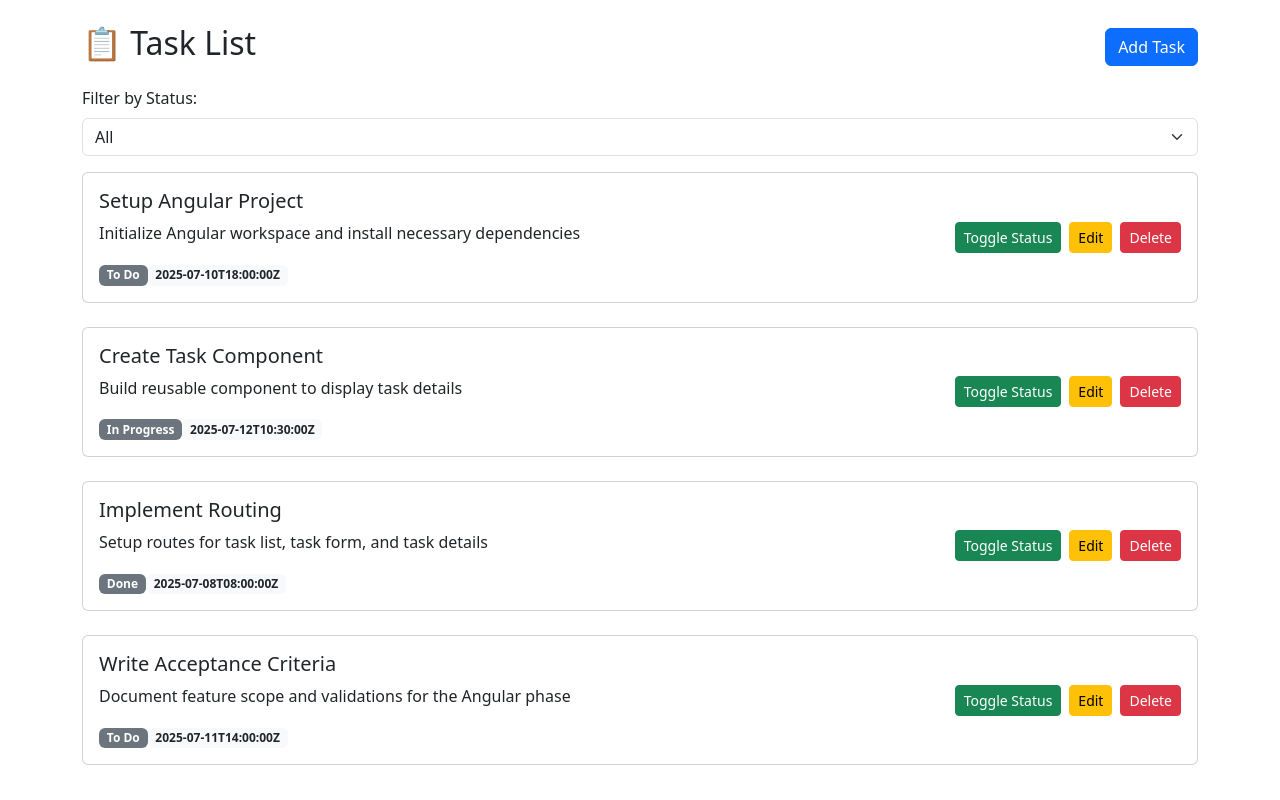
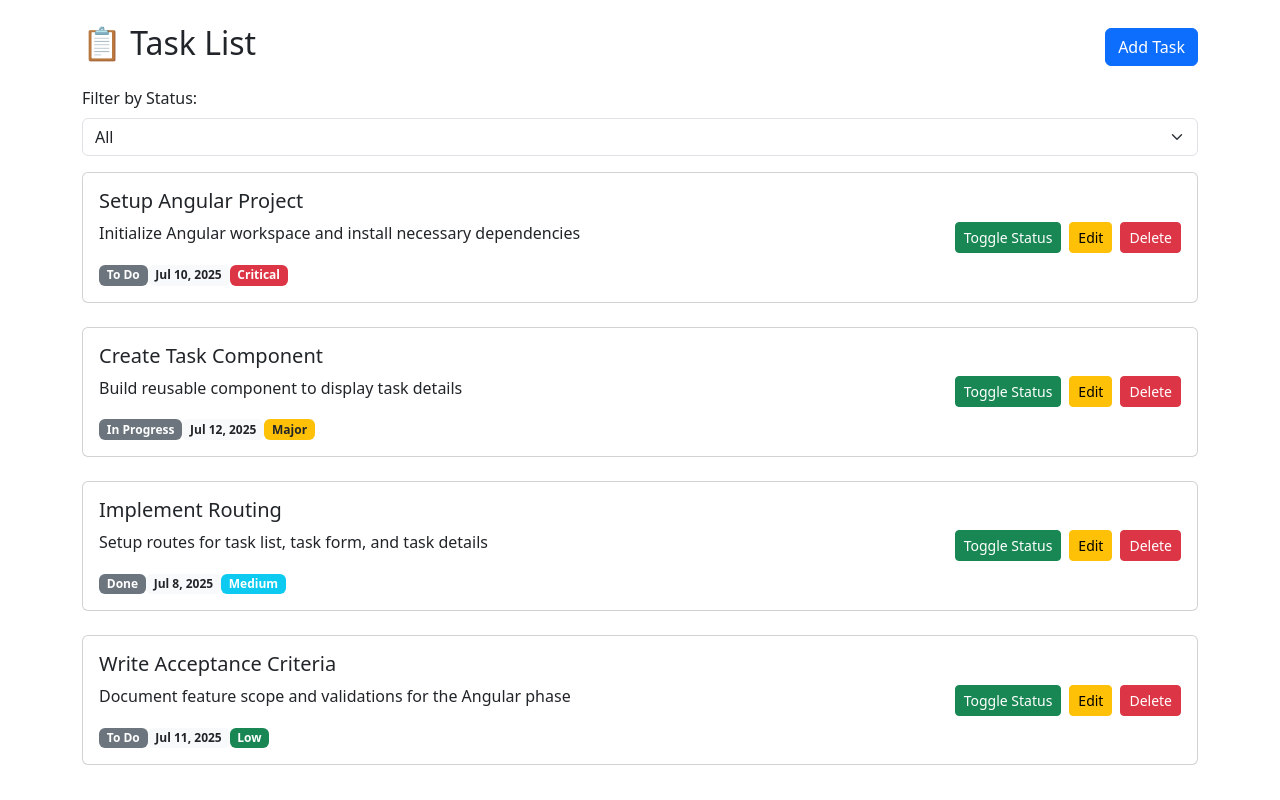
Before and after one commit to MarwanMohamed-1/TeamFlow, an Angular app: page / in a window 1280 px wide. Built offline with nearby package versions, Linux system fonts and the light colour scheme.

Commit message:
date and priority color label

```diff
--- a/src/app/components/task-item-component/task-item-component.html
+++ b/src/app/components/task-item-component/task-item-component.html
@@ -4,7 +4,18 @@
       <h5 class="card-title">{{ task.title }}</h5>
       <p class="card-text">{{ task.description }}</p>
       <span class="badge bg-secondary">{{ task.status }}</span>
-      <span class="badge bg-light text-dark">{{ task.dueDate }}</span>
+      <span class="badge bg-light text-dark">{{ task.dueDate |date }}</span>
+      @if (task.priority == 'P1') {
+        <span class="badge bg-danger text-white">Critical</span>
+      } @else if (task.priority == 'P2') {
+        <span class="badge bg-warning text-dark">Major</span>
+      } @else if (task.priority == 'P3') {
+        <span class="badge bg-info text-white">Medium</span>
+      } @else if (task.priority == 'P4') {
+        <span class="badge bg-success text-white">Low</span>
+      } @else {
+        <span class="badge bg-secondary">Unknown</span>
+      }
     </div>
     <div>
       <button class="btn btn-sm btn-success me-2" (click)="onToggleStatus()">Toggle Status</button>
--- a/src/app/components/task-item-component/task-item-component.ts
+++ b/src/app/components/task-item-component/task-item-component.ts
@@ -1,9 +1,9 @@
 import { Component, EventEmitter, input, Input, Output } from '@angular/core';
 import { Task } from '../../models/taskInterface';
-
+import { DatePipe } from '@angular/common';
 @Component({
   selector: 'app-task-item-component',
-  imports: [],
+  imports: [DatePipe],
   templateUrl: './task-item-component.html',
   styleUrl: './task-item-component.css'
 })
```
